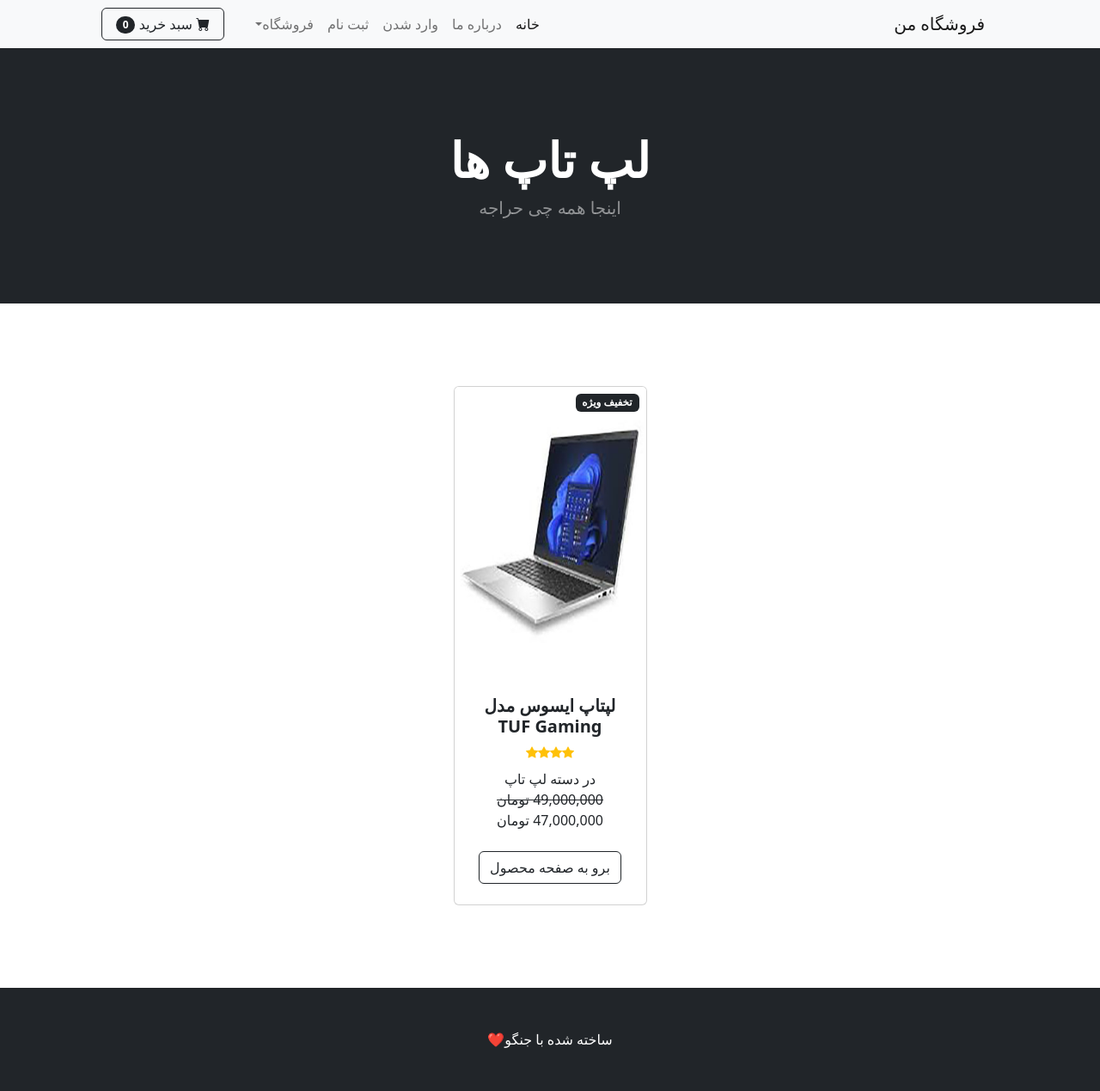
After one commit to sepidehhayati16/Digikala, a Django app: a page that uses templates/navbar.html in a window 1280 px wide. The commit adds this page. Shown: the whole page at 86% size. Run offline with Django 5.2, Linux system fonts and the light colour scheme; data comes from the database, SQL or seed files in the repository; some libraries are stand-ins or nearby versions.

Commit message:
add catrgory

```diff
--- a/shop/urls.py
+++ b/shop/urls.py
@@ -8,4 +8,5 @@ urlpatterns = [
     path('logout/', views.logout_user, name='logout'),
     path('signup/', views.signup_user, name='signup'),
     path('product/<int:pk>', views.product, name='product'),
+    path('category/<str:cat>', views.category, name='category'),
 ]
--- a/shop/views.py
+++ b/shop/views.py
@@ -1,5 +1,5 @@
 from django.shortcuts import render, redirect
-from .models import Product
+from .models import Product,Category
 from django.contrib.auth import authenticate, login, logout
 from django.contrib import messages
 from django.contrib.auth.models import User
@@ -62,3 +62,13 @@ def signup_user(request):
 def product(request,pk):
     product = Product.objects.get(id=pk)
     return render(request, 'product.html' , {'product': product})
+
+def category(request,cat):
+    cat = cat.replace('- ',' ')
+    try:
+        category = Category.objects.get(name=cat)
+        products = Product.objects.filter(category=category)
+        return render(request, 'category.html', {'products': products , 'category': category})
+    except:
+        messages.success(request, ('دسته بندی وجود نداشت'))
+        return redirect('home')
--- /dev/null
+++ b/templates/category.html
@@ -0,0 +1,84 @@
+{% extends 'bace.html' %}
+{% load static %}
+{% load humanize %}
+{% block content %}
+        <!-- Header-->
+        <header class="bg-dark py-5">
+            <div class="container px-4 px-lg-5 my-5">
+                <div class="text-center text-white">
+                    <h1 class="display-4 fw-bolder">{{ category }} ها </h1>
+                    <p class="lead fw-normal text-white-50 mb-0">اینجا همه چی حراجه </p>
+                </div>
+            </div>
+        </header>
+        <!-- Section-->
+        <section class="py-5">
+            <div class="container px-4 px-lg-5 mt-5">
+                <div class="row gx-4 gx-lg-5 row-cols-2 row-cols-md-3 row-cols-xl-4 justify-content-center">
+                    {% for item in products %}
+                        {% if item.is_sale %}
+                    <div class="col mb-5">
+                        <div class="card h-100">
+                            <div class="badge bg-dark text-white position-absolute" style="top: 0.5rem; right: 0.5rem">تخفیف ویژه</div>
+                            <!-- Product image-->
+                            <img class="card-img-top" src="{{ item.picture.url }}" alt="..." />
+                            <!-- Product details-->
+                            <div class="card-body p-4">
+                                <div class="text-center">
+                                    <!-- Product name-->
+                                    <h5 class="fw-bolder">{{ item.name }}</h5>
+                                     <div class="d-flex justify-content-center small text-warning mb-2">
+                                        {% with ''|center:item.star as range %}
+                                        {% for _ in range %}
+                                        <div class="bi-star-fill"></div>
+                                        {% endfor %}
+                                        {% endwith%}
+                                    </div>
+
+                                     در دسته {{ item.category }} <br>
+                                    <strike>{{ item.price | intcomma }}  تومان</strike> <br>
+                                    {{ item.sale_price | intcomma }} تومان
+                                </div>
+                            </div>
+                            <!-- Product actions-->
+                            <div class="card-footer p-4 pt-0 border-top-0 bg-transparent">
+                                <div class="text-center"><a class="btn btn-outline-dark mt-auto" href="{% url 'product' item.id %}">برو به صفحه محصول</a></div>
+                            </div>
+                        </div>
+                    </div>
+                            {% else %}
+                            <div class="col mb-5">
+                        <div class="card h-100">
+                            <!-- Product image-->
+                            <img class="card-img-top" src="{{ item.picture.url }}" alt="..." />
+                            <!-- Product details-->
+                            <div class="card-body p-4">
+                                <div class="text-center">
+                                    <!-- Product name-->
+                                    <h5 class="fw-bolder">{{ item.name }}</h5>
+                                     <div class="d-flex justify-content-center small text-warning mb-2">
+                                        {% with ''|center:item.star as range %}
+                                        {% for _ in range %}
+                                        <div class="bi-star-fill"></div>
+                                        {% endfor %}
+                                        {% endwith%}
+                                    </div>
+
+                                     در دسته {{ item.category }} <br>
+                                    {{ item.price | intcomma }} تومان
+                                </div>
+                            </div>
+                            <!-- Product actions-->
+                            <div class="card-footer p-4 pt-0 border-top-0 bg-transparent">
+                                <div class="text-center"><a class="btn btn-outline-dark mt-auto" href="{% url 'product' item.id %}">برو به صفحه محصول</a></div>
+                            </div>
+                        </div>
+                    </div>
+                        {% endif %}
+                    {% endfor %}
+
+                            </div>
+                        </div>
+
+        </section>
+{% endblock %}
--- a/templates/navbar.html
+++ b/templates/navbar.html
@@ -16,12 +16,12 @@
                         {% endif %}
 
                         <li class="nav-item dropdown">
-                            <a class="nav-link dropdown-toggle" id="navbarDropdown" href="#!" role="button" data-bs-toggle="dropdown" aria-expanded="false">فروشگاه</a>
+                            <a class="nav-link dropdown-toggle" id="navbarDropdown" href="{% url 'home' %}" role="button" data-bs-toggle="dropdown" aria-expanded="false">فروشگاه</a>
                             <ul class="dropdown-menu" aria-labelledby="navbarDropdown">
-                                <li><a class="dropdown-item" href="#!">همه محصولات</a></li>
+                                <li><a class="dropdown-item" href="{% url 'home' %}">همه محصولات</a></li>
                                 <li><hr class="dropdown-divider" /></li>
-                                <li><a class="dropdown-item" href="#!">محصولات پر بازدید</a></li>
-                                <li><a class="dropdown-item" href="#!">محصولات جدید</a></li>
+                                <li><a class="dropdown-item" href="{% url 'category' 'لپ تاپ' %}">لپ تاپ ها</a></li>
+                                <li><a class="dropdown-item" href="{% url 'category' 'ساعت هوشمند' %}">ساعت های هوشمند</a></li>
                             </ul>
                         </li>
                     </ul>
```
